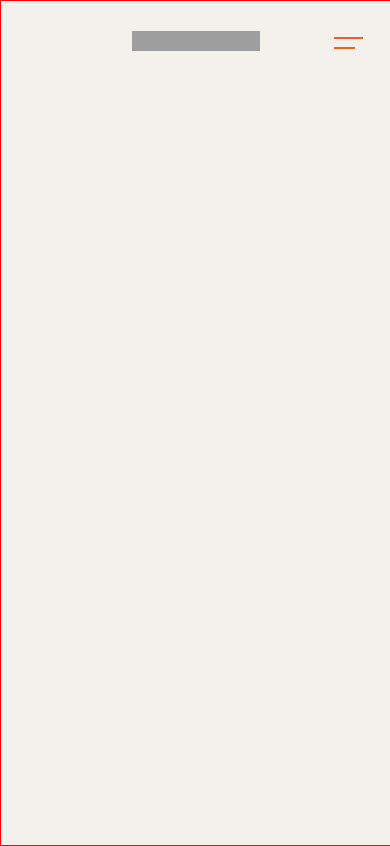
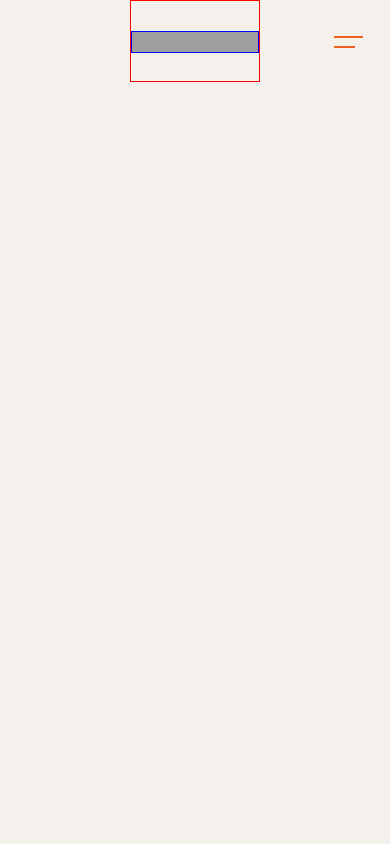
Before and after one commit to nickthanasiu/byrd_mr, a React app: page / in a window 390 px wide. Built offline with nearby package versions, Linux system fonts and the light colour scheme; grey boxes are pictures that could not be loaded.

Commit message:
Add landing page and mobile navbar

```diff
--- a/src/components/Nav/Nav.js
+++ b/src/components/Nav/Nav.js
@@ -5,21 +5,6 @@ import MenuButton from '../../assets/icons/Menu.png';
 import './style.scss';
 
 const styles = {
-
-  nav__left: {
-    height: '100%',
-    width: '33%',
-
-  },
-  nav__center: {
-    height: '100%',
-    width: '33%',
-  },
-  nav__logoContainer: {
-    marginTop: '30px',
-    display: 'flex',
-    justifyContent: 'center',
-  },
   nav__logo: {
     height: '20.22px',
     width: '136px',
@@ -46,12 +31,12 @@ const styles = {
 const Nav = () => {
   return (
     <nav className="nav">
-      <div className="nav__left" style={ styles.nav__left }>
+      <div className="nav__left">
         {/*Nothing display when mobile*/}
       </div>
       <div className="nav__center" style={ styles.nav__center }>
-        <div className="nav__logoContainer" style={ styles.nav__logoContainer}>
-          <img className="nav__logo" src={Logo} style={ styles.nav__logo} />
+        <div className="logo_container">
+          <img className="logo" src={Logo} style={ styles.nav__logo} />
         </div>
       </div>
       <div className="nav__right" style={ styles.nav__right }>
--- a/src/components/Nav/style.scss
+++ b/src/components/Nav/style.scss
@@ -2,4 +2,37 @@
   height: 80px;
   display: flex;
   justify-content: space-around;
+
+
+  &__left {
+    height: 100%;
+    width: 33%;
+  }
+
+  /*************  end .nav__left  ******************/
+
+  &__center {
+    height: 100%;
+    width: 33%;
+    border: 1px solid red;
+
+    .logo_container {
+      border: 1px solid blue;
+      margin-top: 30px;
+      display: flex;
+      justify-content: center;
+
+      .logo {
+        width: 136px;
+        height: 20.22px;
+      }
+    }
+
+  }
+
+  /*************  end .nav__center  ******************/
+
+  &__right {
+
+  }
 }
--- a/src/pages/LandingPage/style.scss
+++ b/src/pages/LandingPage/style.scss
@@ -1,7 +1,5 @@
 .landing_page {
-  border: 1px solid red;
   background-color: #F4F1ED;
   min-height: 100vh;
-  min-width: 100vw;
-
+  max-width: 100vw;
 }
```
Also changed, not shown: 1 other file (tests, documents, lock files or other folders).
